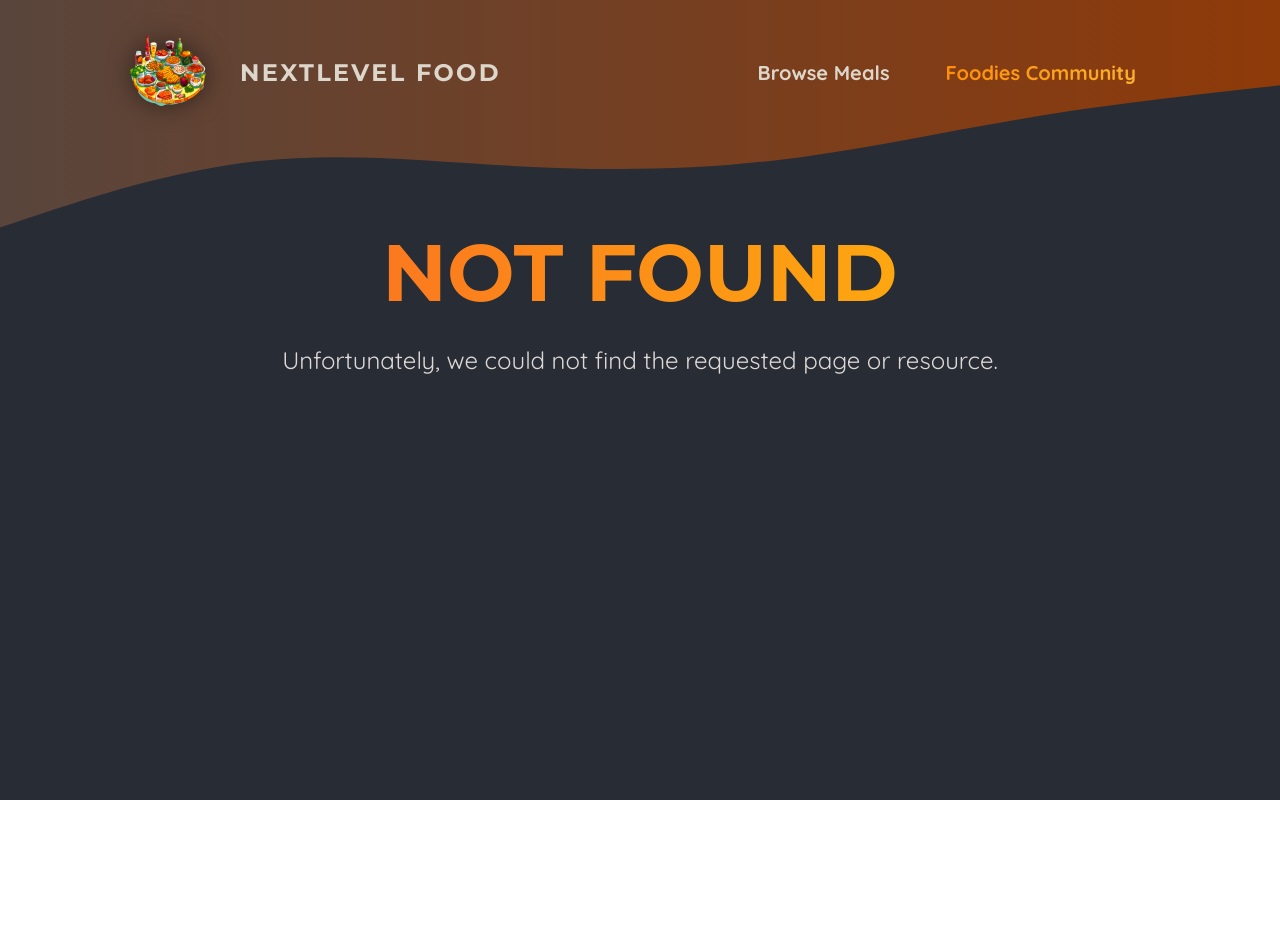
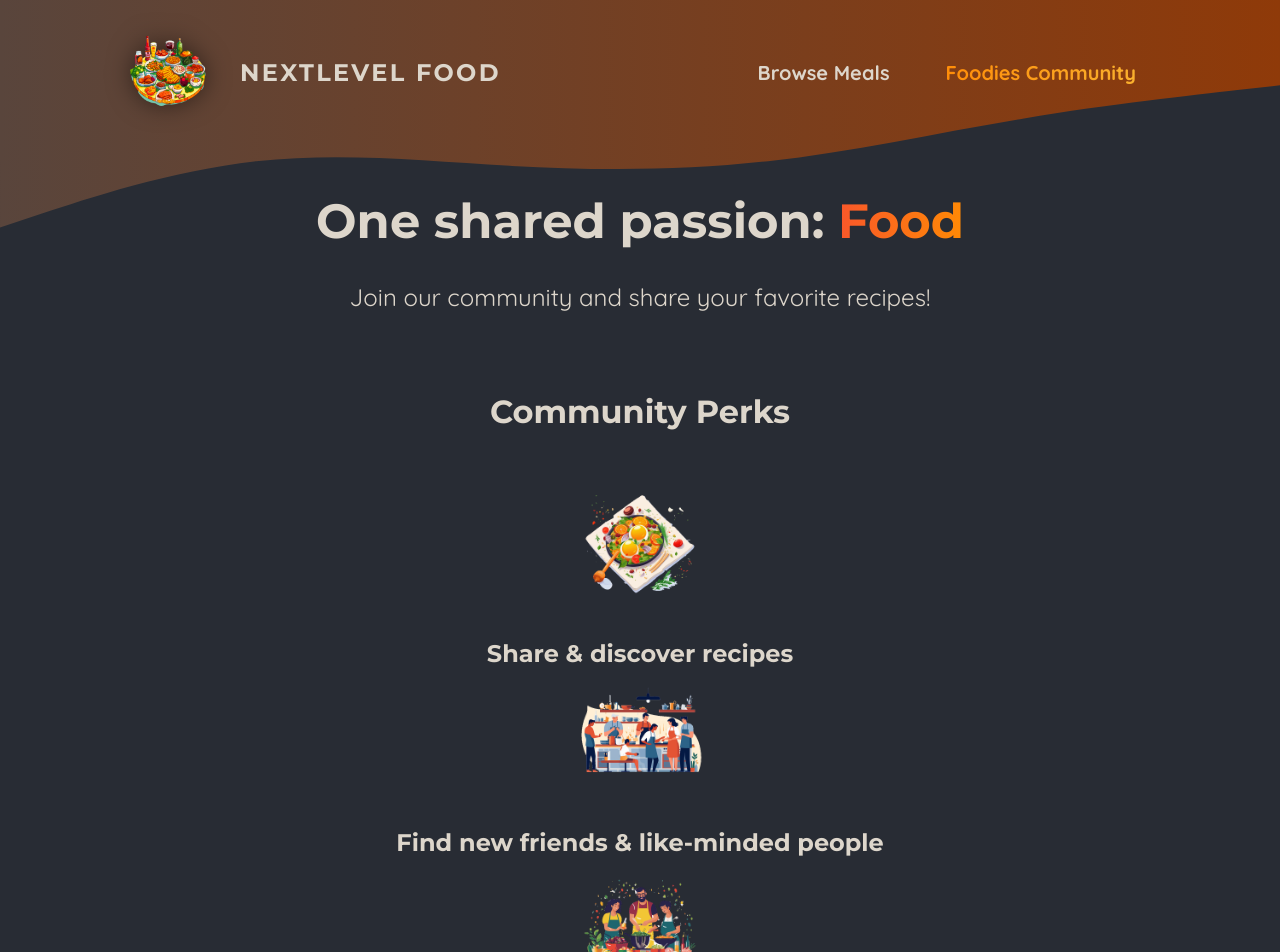
Before and after one commit to chanankuan/foodie-app, a Next.js app: page /community in a window 1280 px wide. Before the commit this address had no page. Shown: the top 952 px of the page. Before the commit the page ends 800 px from the top, so only its background shows below. Built offline with nearby package versions, Linux system fonts and the light colour scheme.

Commit message:
feat: add community page component and css

```diff
--- /dev/null
+++ b/app/community/page.module.css
@@ -0,0 +1,61 @@
+.header {
+  gap: 3rem;
+  margin: 3rem auto 5rem auto;
+  width: 90%;
+  max-width: 75rem;
+  color: #ddd6cb;
+  font-size: 1.5rem;
+  text-align: center;
+}
+
+.header h1 {
+  font-family: 'Montserrat', sans-serif;
+}
+
+.highlight {
+  background: linear-gradient(90deg, #f9572a, #ff8a05);
+  background-clip: text;
+  -webkit-background-clip: text;
+  -webkit-text-fill-color: transparent;
+}
+
+.main {
+  width: 90%;
+  max-width: 40rem;
+  margin: 0 auto;
+  text-align: center;
+}
+
+.main h2 {
+  font-family: 'Montserrat', sans-serif;
+  font-size: 2rem;
+  margin-bottom: 3rem;
+  color: #ddd6cb;
+}
+
+.perks {
+  list-style: none;
+  margin: 3rem 0;
+  padding: 0;
+}
+
+.perks li {
+  display: flex;
+  flex-direction: column;
+  align-items: center;
+  gap: 2rem;
+}
+
+.perks img {
+  width: 8rem;
+  height: 8rem;
+  object-fit: contain;
+}
+
+.perks p {
+  font-family: 'Montserrat', sans-serif;
+  font-size: 1.5rem;
+  font-weight: bold;
+  margin: 0;
+  color: #ddd6cb;
+}
--- /dev/null
+++ b/app/community/page.tsx
@@ -0,0 +1,37 @@
+import Image from 'next/image';
+
+import mealIcon from '@/assets/icons/meal.png';
+import communityIcon from '@/assets/icons/community.png';
+import eventsIcon from '@/assets/icons/events.png';
+import classes from './page.module.css';
+
+export default function CommunityPage() {
+  return (
+    <>
+      <header className={classes.header}>
+        <h1>
+          One shared passion: <span className={classes.highlight}>Food</span>
+        </h1>
+        <p>Join our community and share your favorite recipes!</p>
+      </header>
+      <main className={classes.main}>
+        <h2>Community Perks</h2>
+
+        <ul className={classes.perks}>
+          <li>
+            <Image src={mealIcon} alt="A delicious meal" />
+            <p>Share & discover recipes</p>
+          </li>
+          <li>
+            <Image src={communityIcon} alt="A crowd of people, cooking" />
+            <p>Find new friends & like-minded people</p>
+          </li>
+          <li>
+            <Image src={eventsIcon} alt="A crowd of people at a cooking event" />
+            <p>Participate in exclusive events</p>
+          </li>
+        </ul>
+      </main>
+    </>
+  );
+}
```
